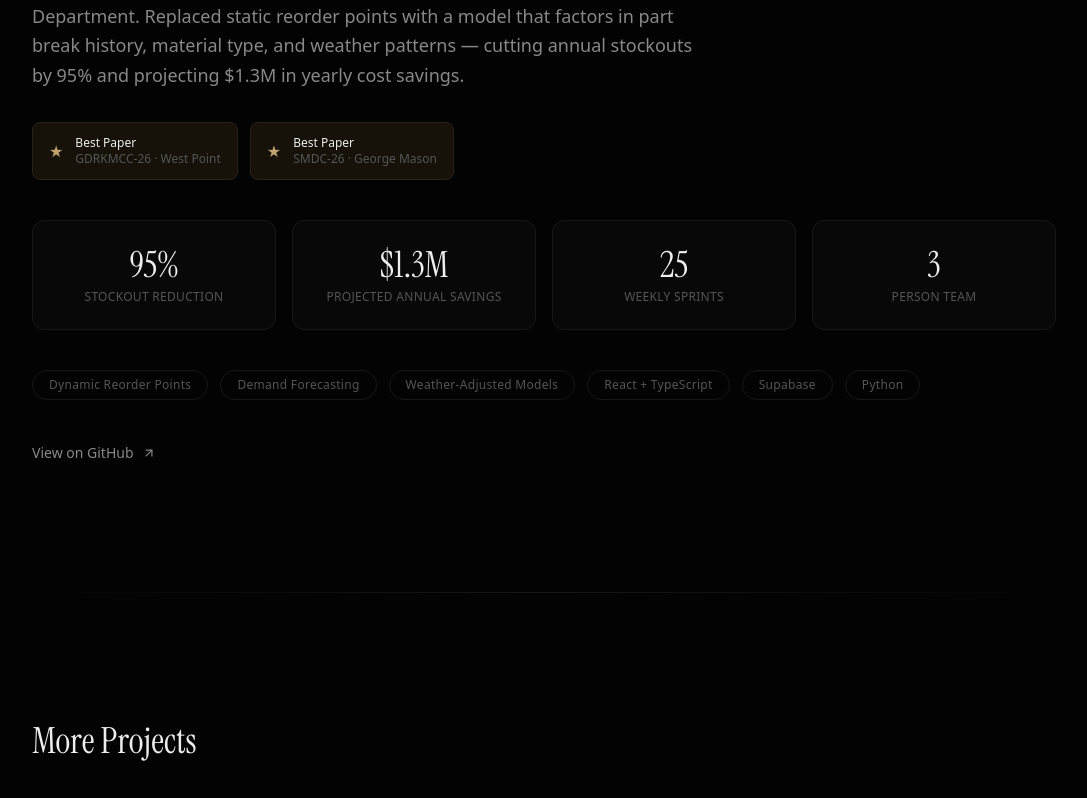
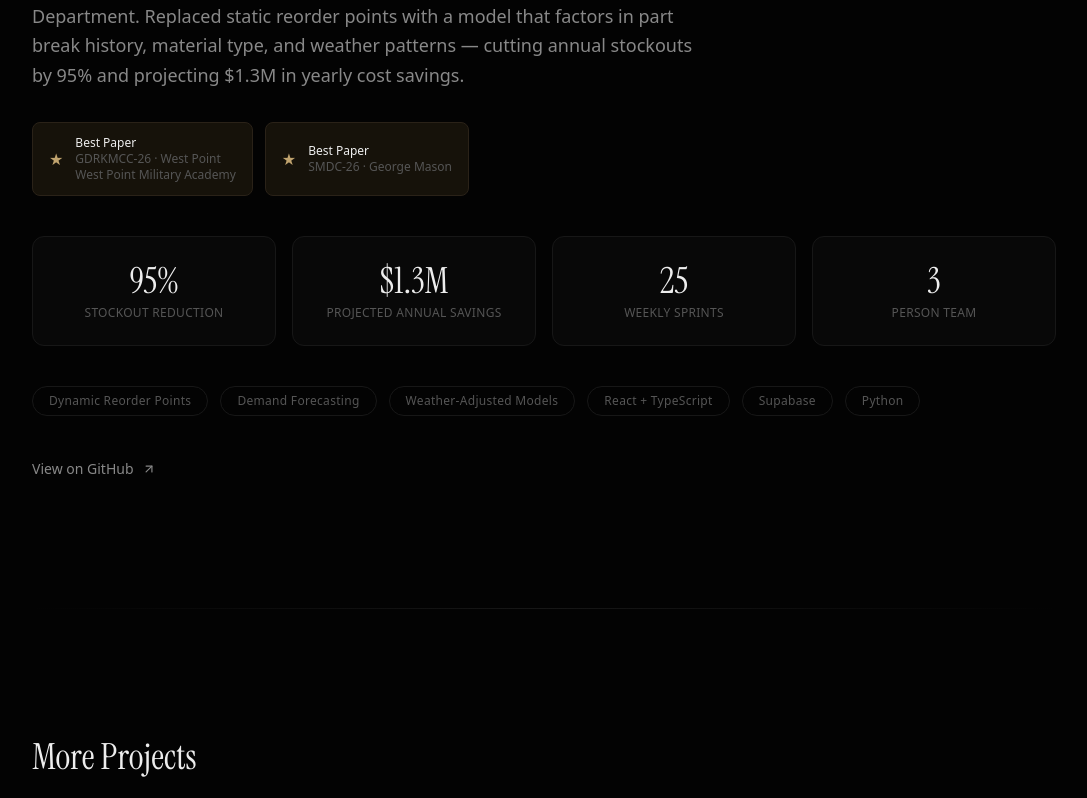
Before and after one commit to WaleA-Dev/wale-personal-site, a Next.js app: page / in a window 1280 px wide. Shown: the part 1582-2380 px from the top of the page, without its empty margins (96-1183 px from the left). Built offline with nearby package versions, Linux system fonts and the light colour scheme.

Commit message:
Add West Point Military Academy subtitle to award badge
Co-Authored-By: Claude Sonnet 4.6 <noreply@anthropic.com>

```diff
--- a/components/FeaturedProject.tsx
+++ b/components/FeaturedProject.tsx
@@ -22,12 +22,12 @@ const awards = [
   {
     title: "Best Paper",
     event: "GDRKMCC-26 · West Point",
-    track: "Modeling & Simulation",
+    subtitle: "West Point Military Academy",
   },
   {
     title: "Best Paper",
     event: "SMDC-26 · George Mason",
-    track: "Systems Engineering",
+    subtitle: "",
   },
 ];
 
@@ -64,6 +64,9 @@ export default function FeaturedProject() {
                     {award.title}
                   </p>
                   <p className="text-dim text-xs">{award.event}</p>
+                  {award.subtitle && (
+                    <p className="text-dim text-xs">{award.subtitle}</p>
+                  )}
                 </div>
               </div>
             ))}
```
